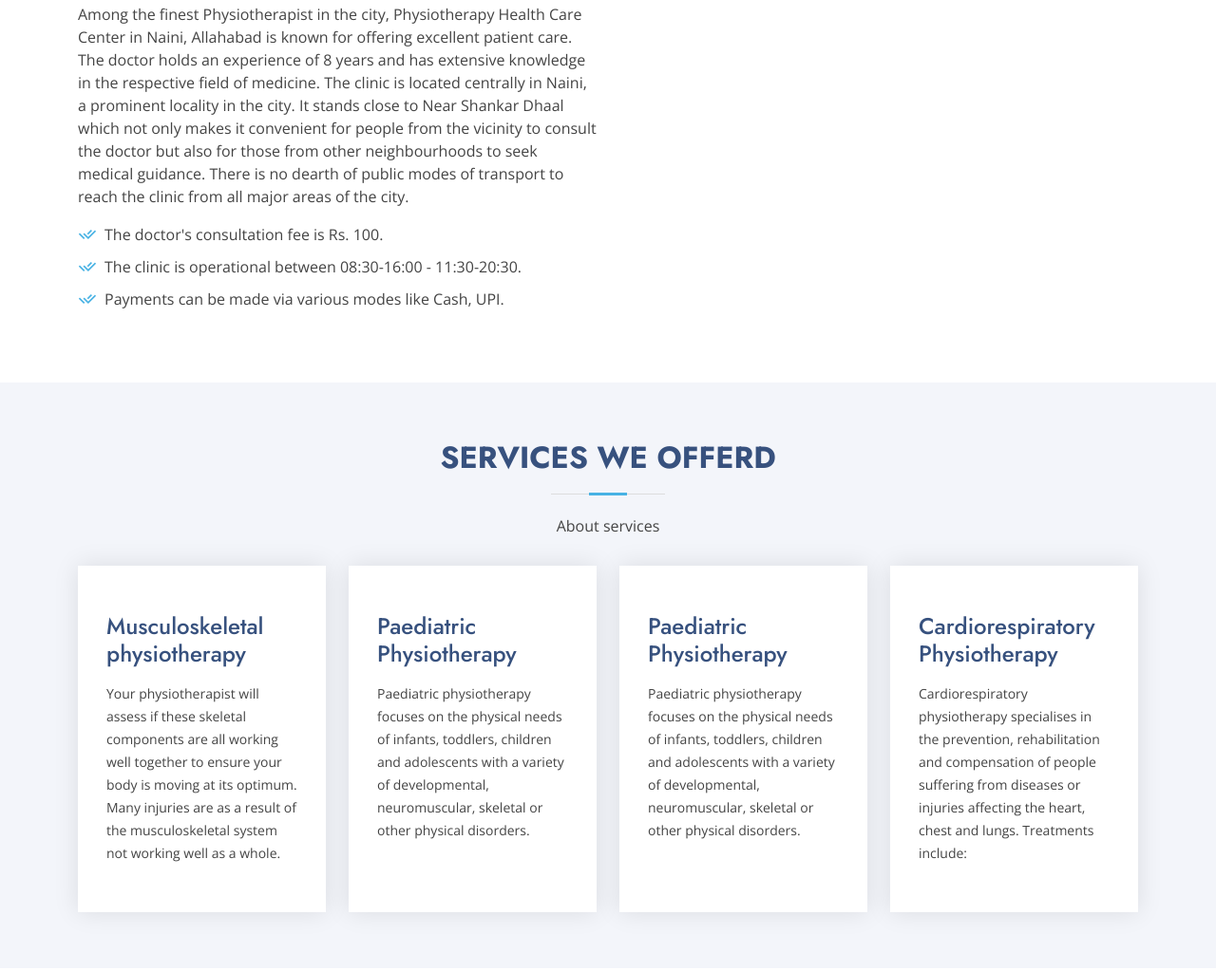
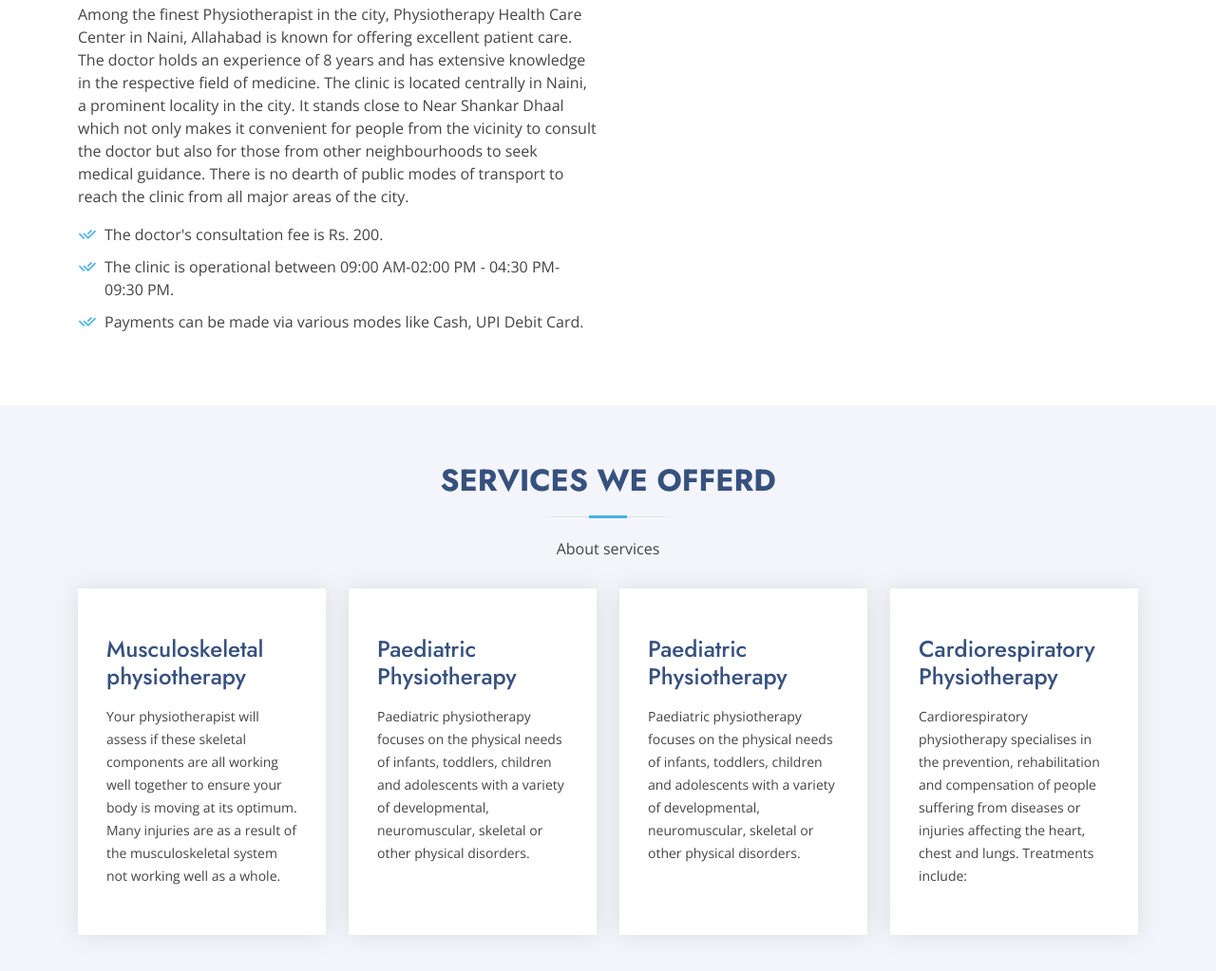
Before and after one commit to AbhinavUpadhyay7/PhysioNaini, a plain HTML site: page index.html in a window 1280 px wide. Shown: the part 805-1828 px from the top of the page at 95% size. Drawn offline with nearby package versions, Linux system fonts and the light colour scheme.

Commit message:
Update index.html

```diff
--- a/index.html
+++ b/index.html
@@ -92,9 +92,9 @@
               Among the finest Physiotherapist in the city, Physiotherapy Health Care Center in Naini, Allahabad is known for offering excellent patient care. The doctor holds an experience of 8 years and has extensive knowledge in the respective field of medicine. The clinic is located centrally in Naini, a prominent locality in the city. It stands close to Near Shankar Dhaal which not only makes it convenient for people from the vicinity to consult the doctor but also for those from other neighbourhoods to seek medical guidance. There is no dearth of public modes of transport to reach the clinic from all major areas of the city.
             </p>
             <ul>
-              <li><i class="ri-check-double-line"></i>The doctor's consultation fee is Rs. 100.</li>
-              <li><i class="ri-check-double-line"></i> The clinic is operational between 08:30-16:00 - 11:30-20:30. </li>
-              <li><i class="ri-check-double-line"></i> Payments can be made via various modes like Cash, UPI.</li>
+              <li><i class="ri-check-double-line"></i>The doctor's consultation fee is Rs. 200.</li>
+              <li><i class="ri-check-double-line"></i> The clinic is operational between 09:00 AM-02:00 PM - 04:30 PM-09:30 PM. </li>
+              <li><i class="ri-check-double-line"></i> Payments can be made via various modes like Cash, UPI Debit Card.</li>
             </ul>
           </div>
         </div>
```
